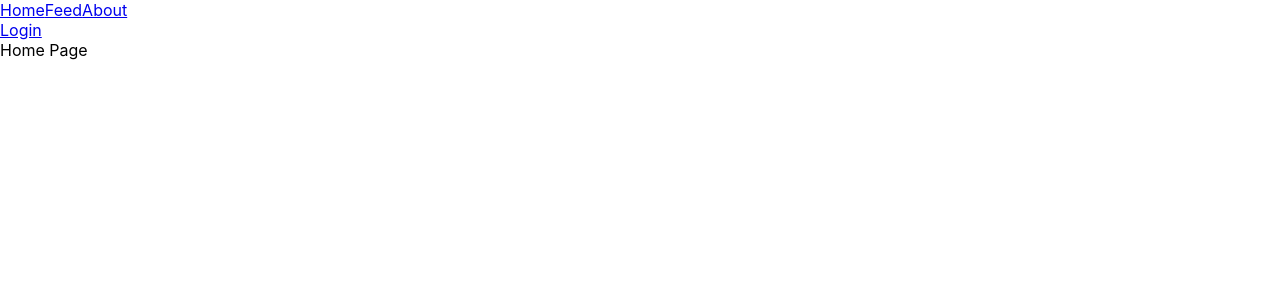
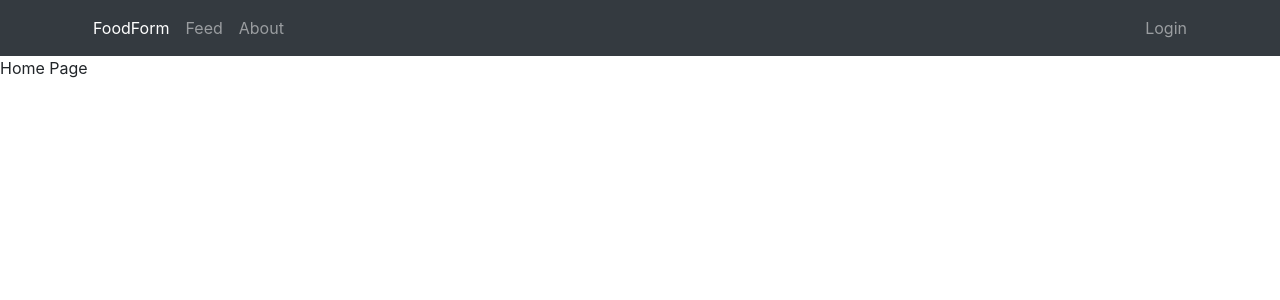
Before and after one commit to 19452-20184-ti2/TI2-foodform, a React (Create React App) app in the folder ti2-foodform/: page / in a window 1280 px wide. Shown: the top 300 px of the page. Built offline with nearby package versions, Linux system fonts and the light colour scheme.

Commit message:
fixes react-boostrap

```diff
--- a/ti2-foodform/src/components/global/Navbar.js
+++ b/ti2-foodform/src/components/global/Navbar.js
@@ -13,7 +13,7 @@ export default class NavbarComponent extends React.Component{
                     <Navbar.Collapse id="basic-navbar-nav">
 
                         <Nav className="mr-auto">
-                            <Nav.Link as = {NavLink} exact to = "/">Home</Nav.Link>
+                            <Nav.Link as = {NavLink} exact to = "/">FoodForm</Nav.Link>
                             <Nav.Link as = {NavLink} to = "/posts">Feed</Nav.Link>
                             {user && <Nav.Link as = {NavLink} to = "/upload" >Upload</Nav.Link>}
                             <Nav.Link as = {NavLink} to = "/about">About</Nav.Link>
@@ -24,7 +24,7 @@ export default class NavbarComponent extends React.Component{
                             {user ?
                                 <NavDropdown title = {user.username} alignRight>
                                     <NavDropdown.Item onClick = { () => logout() }>Logout</NavDropdown.Item>
-                                    <Nav.Link as = {NavLink} to = {`/users/${user._id}`} >User Page</Nav.Link>
+                                    <Nav.Link as = {NavLink} to = {`/users/${user._id}`}><NavDropdown.Item>User Page</NavDropdown.Item></Nav.Link>
                                 </NavDropdown>
                                 :
                                 <Nav.Link as = {NavLink} to="/login">Login</Nav.Link>
--- a/ti2-foodform/src/core/Router.js
+++ b/ti2-foodform/src/core/Router.js
@@ -5,7 +5,6 @@ import PrivateRoute from "../components/global/PrivateRoute";
 //====Pages====
 import AboutPage from "../pages/about/About";
 import HomePage from "../pages/home/Home";
-import FeedPage from "../pages/feed/Feed";
 import PostPage from "../pages/post/Post";
 import UploadPage from "../pages/upload/Upload"
 import LoginPage from "../pages/auth/Login";
@@ -20,7 +19,6 @@ export default class RouterComponent extends React.Component{
                     <Route exact path="/register" component = {RegisterPage}/>
                     <Route exact path="/login" component = {LoginPage}/>
                     <Route exact path="/about" component = {AboutPage}/>
-                    <PrivateRoute roles = {[1,2]} exact path = "/posts" component = {FeedPage}/>
                     <PrivateRoute roles = {[1,2]} exact path = "/posts/:id" component = {PostPage}/>
                     <PrivateRoute roles = {[1,2]} exact path = "/upload" component = {UploadPage}/>
                     <Route path = "*" component = {HomePage}/>
--- a/ti2-foodform/src/index.js
+++ b/ti2-foodform/src/index.js
@@ -3,6 +3,7 @@ import ReactDOM from 'react-dom';
 import './core/index.css';
 import App from './core/App';
 import * as serviceWorker from './core/serviceWorker';
+import 'bootstrap/dist/css/bootstrap.css';
 
 ReactDOM.render(
   <React.StrictMode>
--- a/ti2-foodform/src/pages/feed/Feed.js
+++ /dev/null
@@ -1,9 +0,0 @@
-import React from "react";
-
-export default class Feed extends React.Component{
-    render(){
-        return(
-            <div>Feed Page</div>
-        );
-    }
-}
```
Also changed, not shown: ti2-foodform/package.json (+4 -3 lines), ti2-foodform/src/components/global/Navbar.css (deleted), 1 other file (tests, documents, lock files or other folders).
